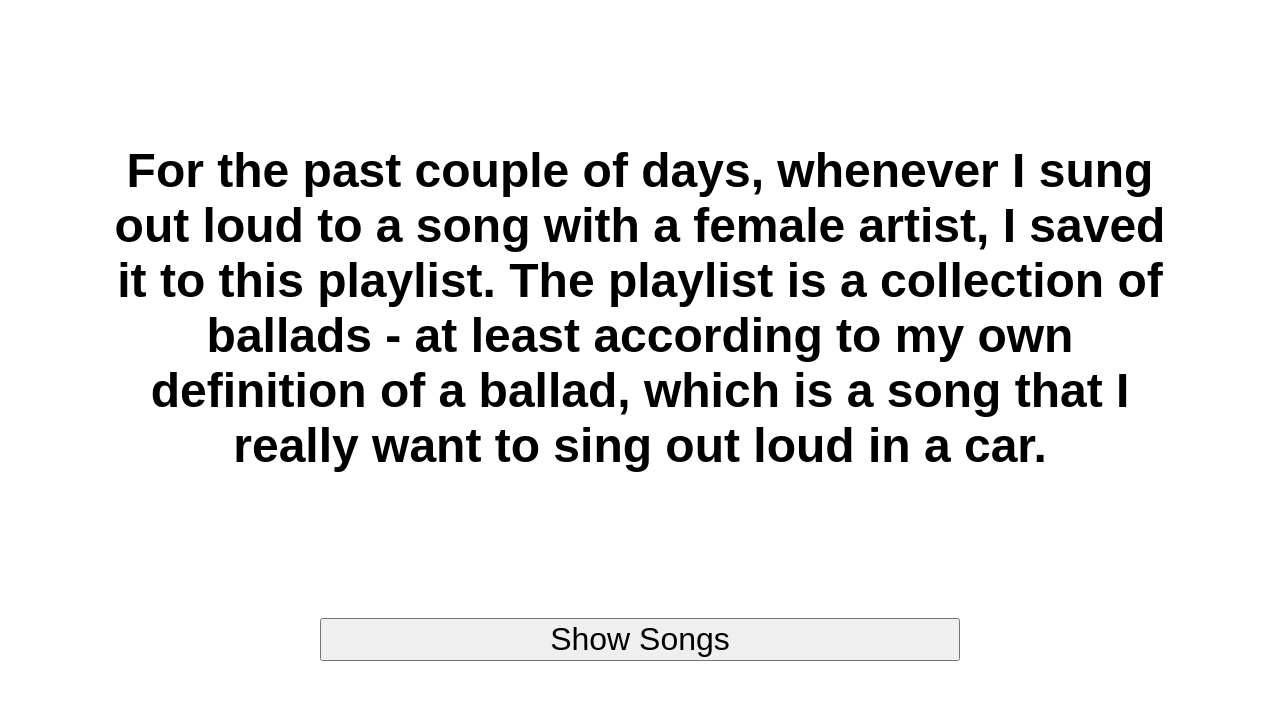
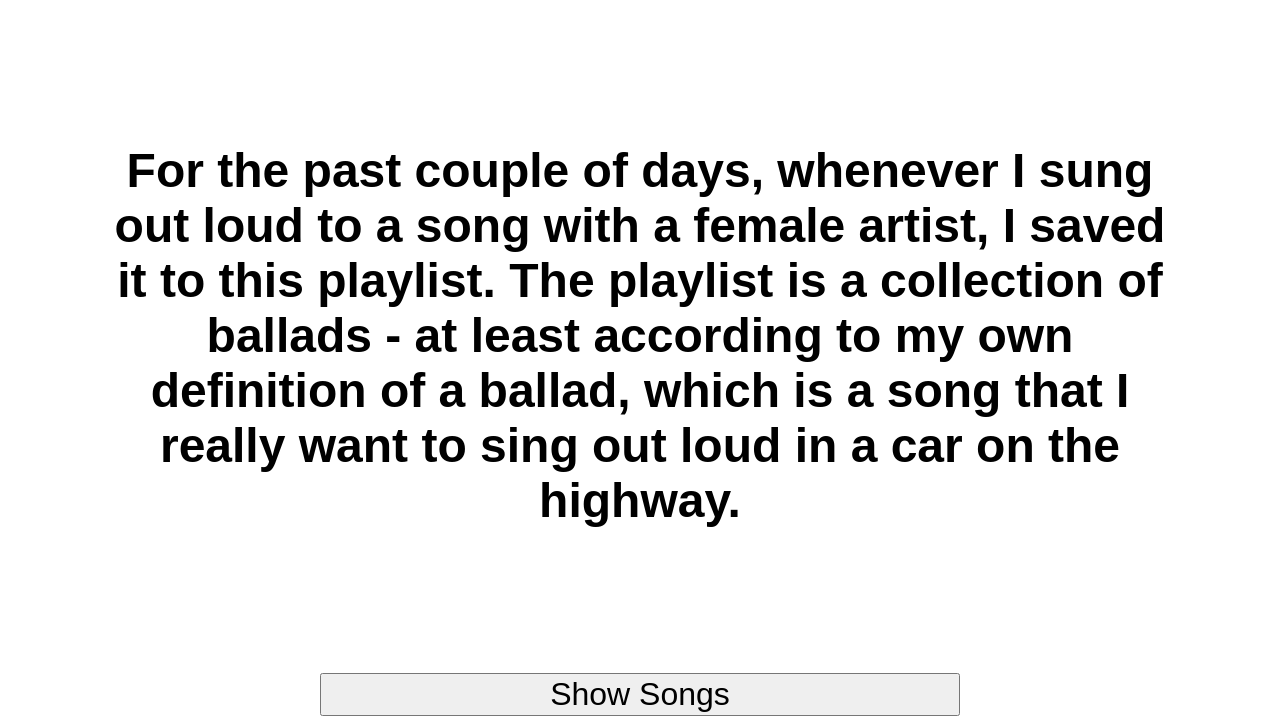
Before and after one commit to aer004/female-voice, a plain HTML site: page index.html in a window 1280 px wide. Shown: the part 163-889 px from the top of the page. Before the commit the page ends 834 px from the top, so only its background shows below. Drawn offline with Linux system fonts and the light colour scheme.

Commit message:
Changed body para in intex

```diff
--- a/index.html
+++ b/index.html
@@ -16,7 +16,7 @@
         <h2>
           For the past couple of days, whenever I sung out loud to a song with a female artist, I saved it to this playlist.
           The playlist is a collection of ballads - at least according to my own definition of a ballad, which is a song that I
-          really want to sing out loud in a car.
+          really want to sing out loud in a car on the highway.
         </h2>
       </div>
       <button id="generate_songs">Show Songs</button>
```
